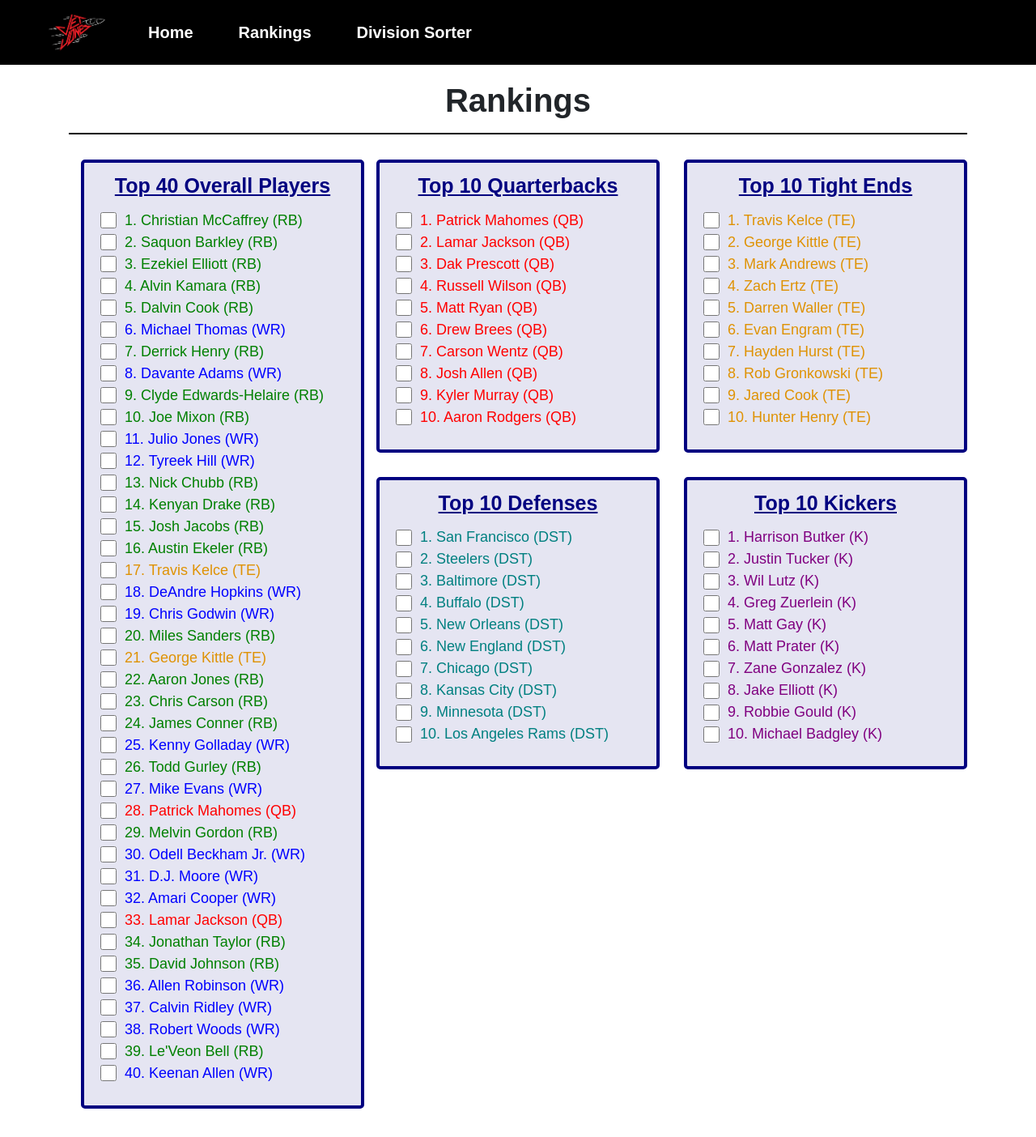
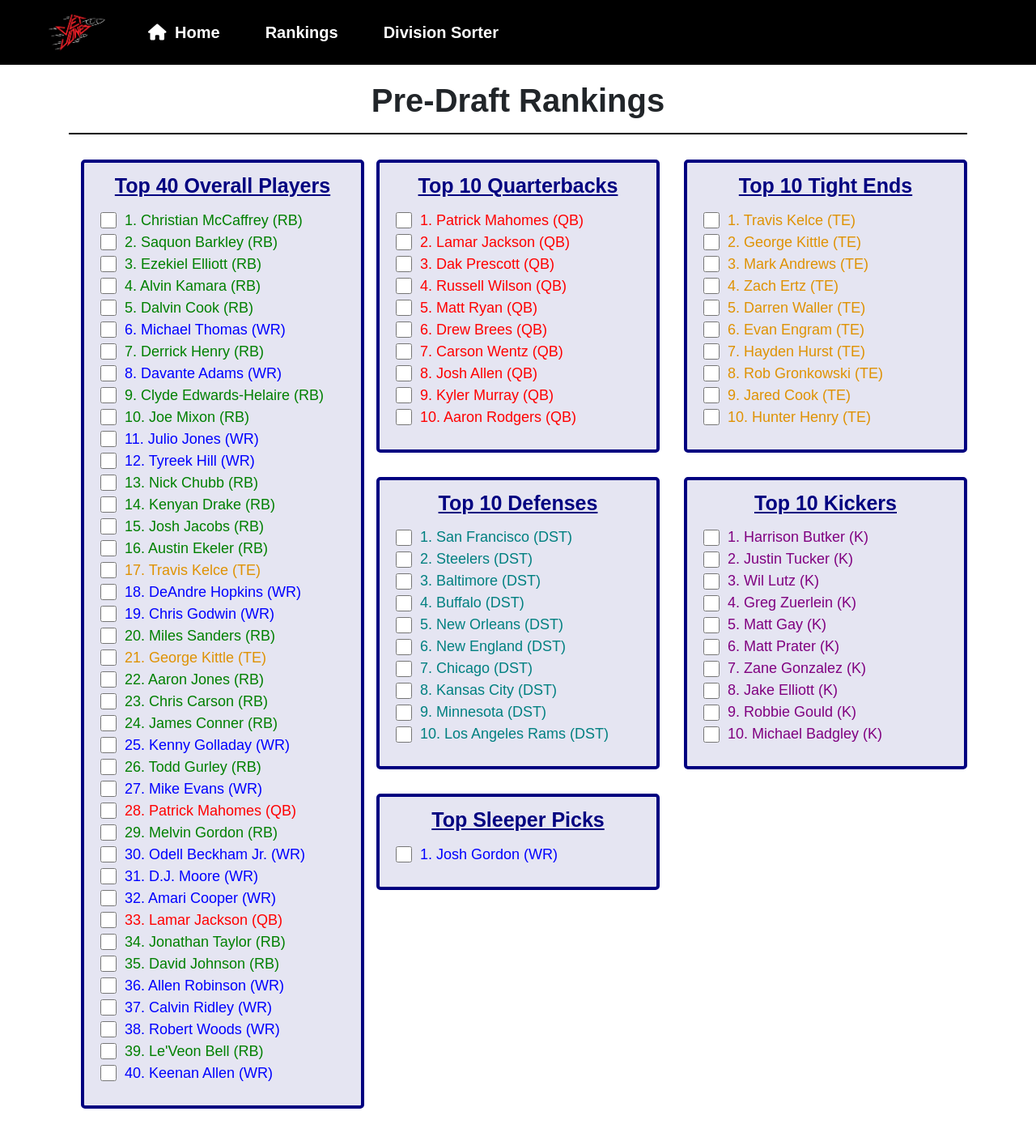
Before and after one commit to cyperior7/jetjones-tools, an Angular app: page /rankings in a window 1280 px wide. Shown: the whole page at 81% size. Built offline with nearby package versions, Linux system fonts and the light colour scheme.

Commit message:
General site improvements

```diff
--- a/src/app/app.component.css
+++ b/src/app/app.component.css
@@ -48,3 +48,7 @@ nav li a {
     color: black;
     border-radius: 5px;
 }
+
+.page-content {
+    padding-top: 80px;
+}
--- a/src/app/app.component.html
+++ b/src/app/app.component.html
@@ -1,5 +1,5 @@
 <!-- Navbar -->
-<div class="navbarBanner" role="banner">
+<div class="navbarBanner fixed-top" role="banner">
   <nav>
     <ul>
       <li>
@@ -9,6 +9,7 @@
       </li>
       <li>
         <a routerLink="/" class="nav-text">
+          <span class="fas fa-home"></span>
           Home
         </a>
       </li>
@@ -26,4 +27,6 @@
   </nav>
 </div>
 
-<router-outlet></router-outlet>
+<div class="page-content">
+  <router-outlet></router-outlet>
+</div>
--- a/src/app/data/rankings-data.ts
+++ b/src/app/data/rankings-data.ts
@@ -95,3 +95,7 @@ export const Top10Kickers: RankItem[] = [
     {name: "Robbie Gould", position: Positions.Kicker},
     {name: "Michael Badgley", position: Positions.Kicker},
 ];
+
+export const TopSleeperPicks: RankItem[] = [
+    {name: "Josh Gordon", position: Positions.WideReceiver},
+]
--- a/src/app/division-sorter/division-sorter.component.css
+++ b/src/app/division-sorter/division-sorter.component.css
@@ -14,11 +14,6 @@
     font-weight: bold;
     font-size: 20px;
     text-decoration: underline;
-}
-
-.flexContainer {
-    display: flex;
-    justify-content: center;
 }
 
 input {
--- a/src/app/division-sorter/division-sorter.component.html
+++ b/src/app/division-sorter/division-sorter.component.html
@@ -4,6 +4,7 @@
 
     <div class="flexContainer" id="errorLocation">
         <div *ngIf="displayError" class="errorBox">
+            <span class="fas fa-exclamation-triangle"></span>
             <span class="errorTitle">Please fix the following issues and try again.</span>
             <div *ngFor="let error of errorObj">
                 &bull;&nbsp;{{error}}
@@ -30,7 +31,8 @@
         </div>
 
         <button (click)="submitInfo()" id="submitInfo">
-            Submit # of Teams & Divisions
+            <span class="fas fa-check"></span>
+            Submit League Info
         </button>
     </div>
 
@@ -51,6 +53,7 @@
         </div>
 
         <button (click)="collectInfo()">
+            <span class="fas fa-bolt"></span>
             Generate Divisions
         </button>
     </div>
@@ -67,9 +70,11 @@
 
         <div>
             <button (click)="reroll()" class="rerollBtn">
+                <span class="fas fa-dice"></span>
                 Reroll Teams
             </button>
             <button (click)="redo()" class="redoBtn">
+                <span class="fas fa-redo-alt"></span>
                 Resubmit League Info
             </button>
         </div>
--- a/src/app/division-sorter/division-sorter.component.ts
+++ b/src/app/division-sorter/division-sorter.component.ts
@@ -80,9 +80,9 @@ export class DivisionSorterComponent implements OnInit {
       this.errorObj.push("The number of dvisions entered is not an integer.")
     } else if (numTeams > 16 || numTeams < 4 || numTeams % 2 != 0) {
       this.errorObj.push("The number of teams must be even and between 4 and 16.");
+    } else if (numDivs > 8 || numDivs < 2) {
+      this.errorObj.push("The number of divisions must be between 2 and 8.");
     } else if (numTeams % numDivs != 0) {
-      this.errorObj.push("The number of teams does not evenly divide into the number of divisions.");
-    } else if (numDivs > 8) {
       this.errorObj.push("The number of teams does not evenly divide into the number of divisions.");
     }
   }
--- a/src/app/home/home.component.html
+++ b/src/app/home/home.component.html
@@ -4,9 +4,11 @@
     <h4>Welcome to JetJones Tools! Please select a tool below.</h4>
     <div class="flexContainer">
         <button (click)="route('/rankings')">
+            <span class="fas fa-list"></span>
             Rankings
         </button>
         <button (click)="route('/divisionsorter')">
+            <span class="fas fa-sitemap"></span>
             Division Sorter
         </button>
     </div>
--- a/src/app/rankings/rankings.component.html
+++ b/src/app/rankings/rankings.component.html
@@ -1,5 +1,5 @@
 <div class="container">
-    <h1>Rankings</h1>
+    <h1>Pre-Draft Rankings</h1>
     <hr/>
 
     <div class="flexContainer">
@@ -28,6 +28,12 @@
                     [rankList] = "top10Ks">
                 </rank-list>
             </div>
+            <div class="row">
+                <rank-list
+                    [rankListTitle] = "'Top Sleeper Picks'"
+                    [rankList] = "topSleepers">
+                </rank-list>
+            </div>
         </div>
     </div>
 </div>
--- a/src/app/rankings/rankings.component.ts
+++ b/src/app/rankings/rankings.component.ts
@@ -1,5 +1,5 @@
 import { Component, OnInit } from '@angular/core';
-import { Top40Rankings, Top10Quarterbacks, Top10TightEnds, Top10Defenses, Top10Kickers } from './../data/rankings-data';
+import { Top40Rankings, Top10Quarterbacks, Top10TightEnds, Top10Defenses, Top10Kickers, TopSleeperPicks } from './../data/rankings-data';
 
 @Component({
   selector: 'app-rankings',
@@ -12,6 +12,7 @@ export class RankingsComponent implements OnInit {
   top10TEs = Top10TightEnds
   top10Defs = Top10Defenses;
   top10Ks = Top10Kickers;
+  topSleepers = TopSleeperPicks;
 
   constructor() { }
 
--- a/src/index.html
+++ b/src/index.html
@@ -7,6 +7,7 @@
   <meta name="viewport" content="width=device-width, initial-scale=1">
   <link rel="icon" href="/assets/jetjoneslogo.png">
   <link rel="stylesheet" href="/assets/bootstrap-4.5.0-dist/css/bootstrap.min.css"/>
+  <script src="https://kit.fontawesome.com/ef8337d6fa.js" crossorigin="anonymous"></script>
 </head>
 <body>
   <app-root></app-root>
--- a/src/styles.css
+++ b/src/styles.css
@@ -23,3 +23,7 @@ hr {
     display: flex;
     justify-content: center;
 }
+
+.fas {
+    margin-right: 5px;
+}
```
